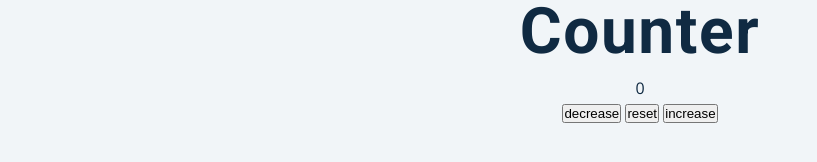
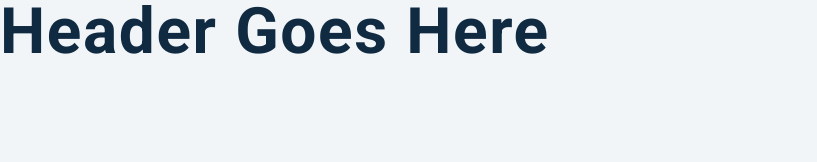
Before and after one commit to varunp04/basic-web-dev-projects, a plain HTML site: page counter/index.html in a window 1280 px wide. Shown: the whole page, without its empty margins (0-817 px from the left). Drawn offline with nearby package versions, Linux system fonts and the light colour scheme.

Commit message:
Revert "Index file updated"
This reverts commit c2d02f0540749cbb202227bf330907c1817ab59f.

```diff
--- a/counter/index.html
+++ b/counter/index.html
@@ -3,20 +3,12 @@
     <head>
         <meta charset="UTF-8"/>
         <meta name="viewport" content="width=device-width, initial-scale=1.0"/>
-        <title>Counter</title>
+        <title>Title goes here</title>
         <!-- styles-->
         <link rel="stylesheet" href="style.css"/>
     </head>
     <body>
-        <div class="container">
-            <h1>Counter</h1>
-            <span id="value">0</span>
-            <div class="button-container">
-                <button class="btn decrease">decrease</button>
-                <button class="btn reset">reset</button>
-                <button class="btn increase">increase</button>
-            </div>
-        </div>
+        <h1>Header goes here</h1>
         <!--Javascript-->
         <script src="app.js"></script>
     </body>
```
